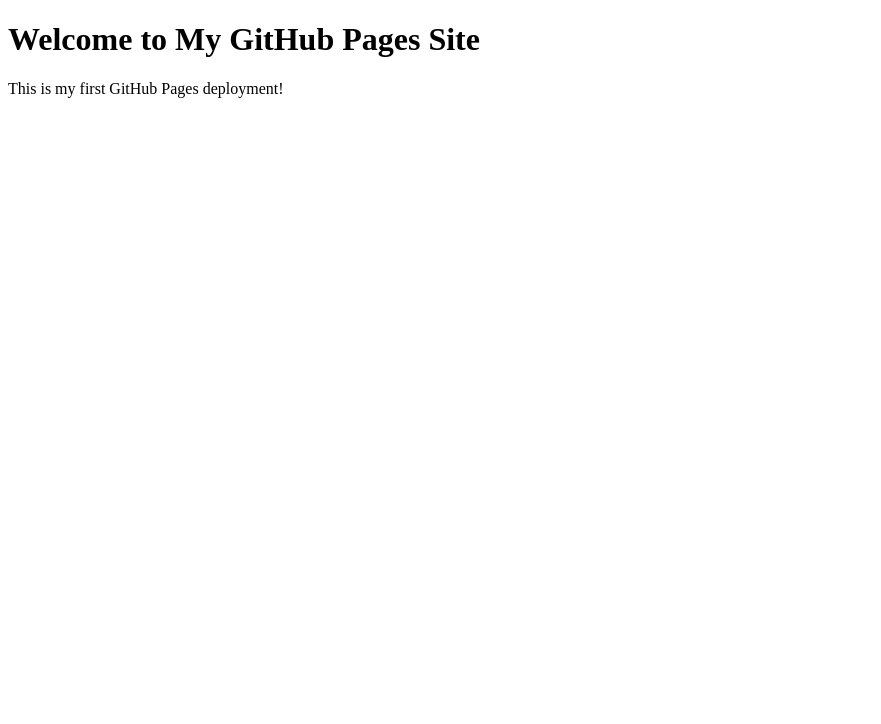
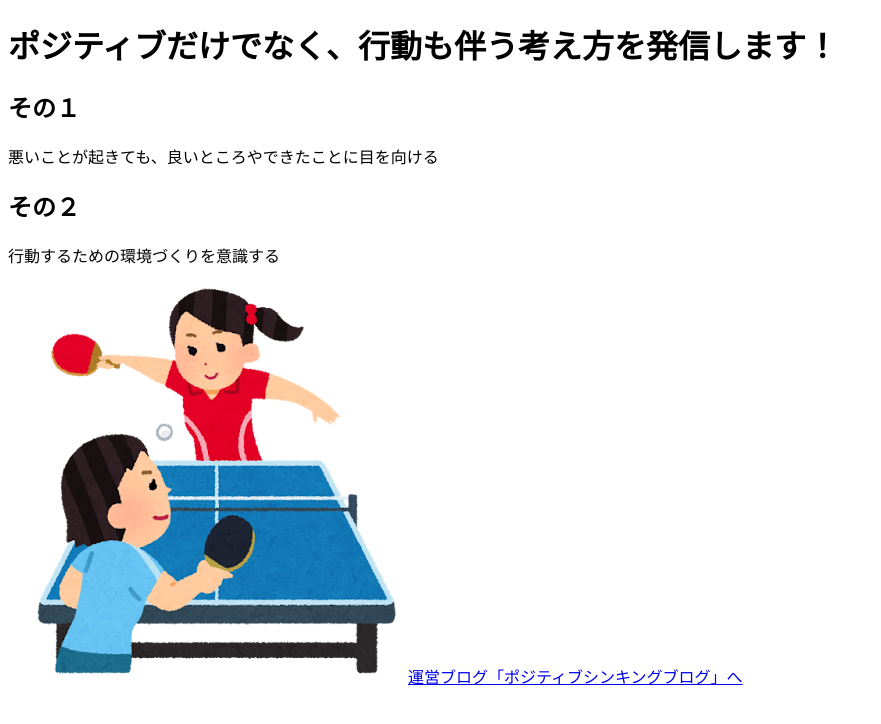
Before and after one commit to posihowa/my-second-web-app, a plain HTML site: page index.html in a window 1280 px wide. Shown: the whole page, without its empty margins (0-881 px from the left). Drawn offline with Linux system fonts and the light colour scheme.

Commit message:
Add image and link

```diff
--- a/index.html
+++ b/index.html
@@ -3,10 +3,15 @@
 <head>
     <meta charset="UTF-8">
     <meta name="viewport" content="width=device-width, initial-scale=1.0">
-    <title>My GitHub Pages Site</title>
+    <title>ポジほわサイトへようこそ</title>
 </head>
 <body>
-    <h1>Welcome to My GitHub Pages Site</h1>
-    <p>This is my first GitHub Pages deployment!</p>
+    <h1>ポジティブだけでなく、行動も伴う考え方を発信します！</h1>
+    <h2>その１</h2>
+    <p>悪いことが起きても、良いところやできたことに目を向ける</p>
+    <h2>その２</h2>
+    <p>行動するための環境づくりを意識する</p>
+    <img src="sports_takkyu_women (1).png" alt="卓球をする女性のイラスト"
+    <p><a href="https://honwaka-ajiponist.com/">運営ブログ「ポジティブシンキングブログ」へ</a></p>
 </body>
 </html>
```
